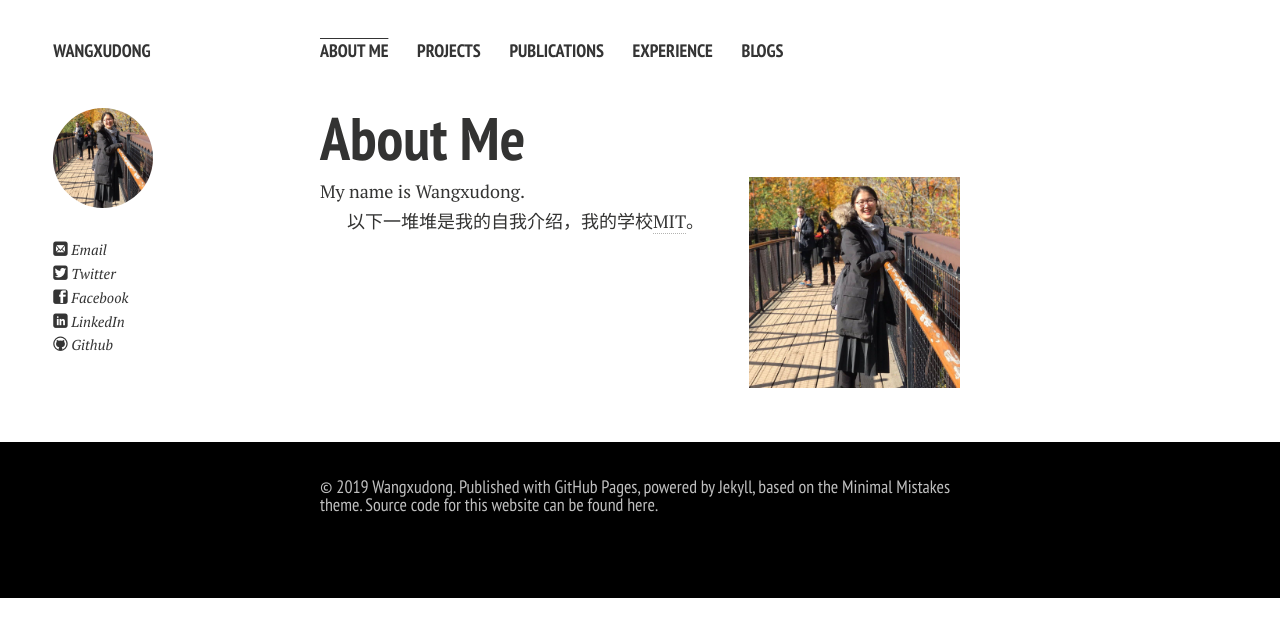
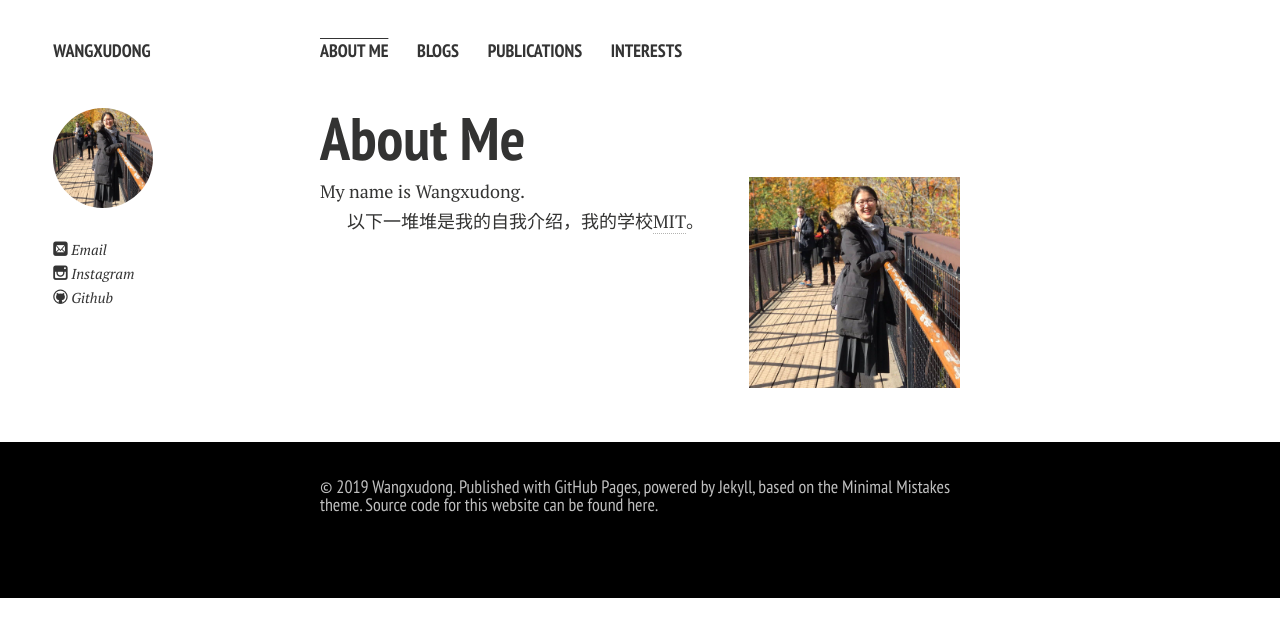
Before and after one commit to eveyuyi/Kaimaoge.github.io, a Jekyll site: the page built from index.md, in a window 1280 px wide. Shown: the top 637 px of the page. Built offline with Jekyll 4.4.1, drawn with Linux system fonts in a browser that asks for light colours; nearby versions of some CDN libraries; our own code applies the rules of GitHub Pages for plain Markdown files; some of the changed lines change nothing that is shown.

Commit message:
Update _config.yml

```diff
--- a/_config.yml
+++ b/_config.yml
@@ -9,13 +9,13 @@ owner:
   name:           Wangxudong
   avatar:         wangxudong.jpg
 #  bio:
-  email:          Wangxudong@163.com
+  email:          xudong.wang2@mail.mcgill.ca
   # Social networking links are used in author-bio sidebar. Update and remove as you like.
-  twitter: Wangxudong
-  facebook: Wangxudong
-  github: Wangxudong
-  linkedin: Wangxudong
-  instagram:
+  #twitter: Wangxudong
+  #facebook: Wangxudong
+  github: martina1024
+  #linkedin: Wangxudong
+  instagram: strawberrydong
   lastfm:
   tumblr:
   # For Google Authorship https://plus.google.com/authorship
@@ -31,14 +31,15 @@ bing_verify:
 links:
   - title: About Me
     url: /
-  - title: Projects
-    url: /projects/
+  - title: Blogs
+    url: /Blogs/
   - title: Publications
     url: /publications/
-  - title: Experience
-    url: /experience/
-  - title: Blogs
-    url: /Blogs/
+  - title: Interests
+    url: /Interests/
+#   - title: Experience
+#     url: /experience/
+
 
 # http://en.wikipedia.org/wiki/List_of_tz_database_time_zones
 timezone: Canada/Pacific
```
